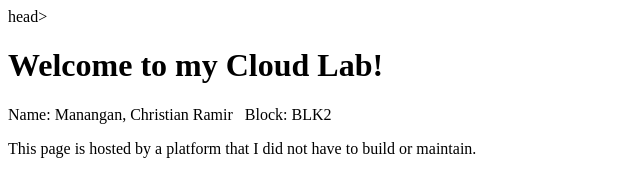
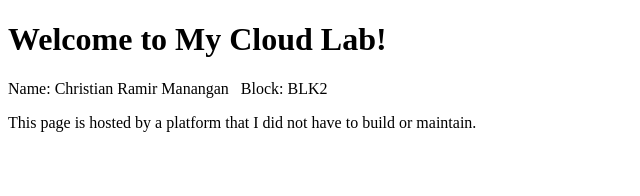
Before and after one commit to mananganchristian30-gif/Manangan-lab-1-site, a plain HTML site: page index.html in a window 1280 px wide. Shown: the whole page, without its empty margins (0-640 px from the left). Drawn offline with Linux system fonts and the light colour scheme.

Commit message:
Update welcome message and correct name formatting

```diff
--- a/index.html
+++ b/index.html
@@ -1,11 +1,11 @@
 <!DOCTYPE html>
-<html><head><title>My Cloud Lab</title></head>head>
+<html>
 <head>
     <title>My Cloud Lab</title>
 </head>
 <body>
-    <h1>Welcome to my Cloud Lab!</h1>
-    <p>Name: Manangan, Christian Ramir &nbsp; Block: BLK2</p>
+    <h1>Welcome to My Cloud Lab!</h1>
+    <p>Name: Christian Ramir Manangan &nbsp; Block: BLK2</p>
     <p>This page is hosted by a platform that I did not have to build or maintain.</p>
 </body>
 </html>
```
